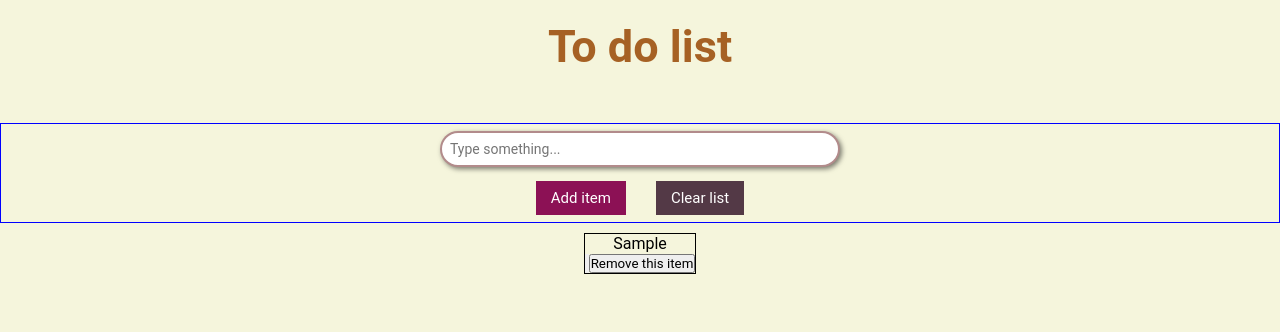
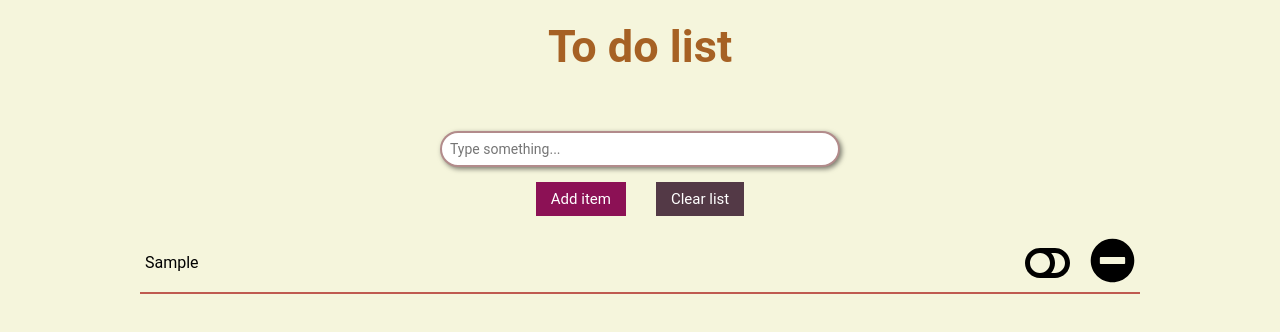
Before and after one commit to talysonxx/to-do-list-react, a React (Create React App) app: page / in a window 1280 px wide. Both pictures are taken after typing "Sample" into the empty fields and a click on the button "Add item". Shown: the top 332 px of the page. Built offline with nearby package versions, Linux system fonts and the light colour scheme.

Commit message:
customização feita e salvando lista na memoria

```diff
--- a/src/App.css
+++ b/src/App.css
@@ -22,7 +22,6 @@ h1 {
 }
 
 form {
-  border: 1px solid blue;
   margin-top: 50px;
   height: 100px;
 
@@ -61,10 +60,37 @@ input:focus {
   background-color: #26051dc7;
 }
 
-
 ul {
-  border: 1px solid black;
-  display: inline-block;
   margin-top: 10px;
   list-style: none;
+  /* width: 400px; */
 }
+.card {
+  margin: 0 auto 10px auto;
+  min-height: 400px;
+  max-width: 1000px;
+  display: flex;
+  justify-content: space-between;
+  align-items: center;
+
+  border-bottom: 2px solid #BF5A50;
+  min-height: 60px;
+  padding: 5px;
+  text-align: left;
+}
+li {
+  min-width: 250px;
+  max-width: 800px;
+  overflow: auto;
+}
+.done {
+  text-decoration: line-through;
+}
+.btn-image {
+  width: 45px;
+  border: none;
+  background-color: transparent;
+}
+.btn-image:first-child {
+  margin-right: 20px;
+}
--- a/src/App.js
+++ b/src/App.js
@@ -1,11 +1,27 @@
-import {useState} from 'react'
+import {useState, useEffect} from 'react'
 import {ToDoForm, ToDoList} from './components'
 import Item from './globals/Item'
 import './App.css'
 
+const SAVED_LIST = 'savedList'
+
 function App() {
   // states
   const [list, setList] = useState([])
+
+  // firstLoaded
+  useEffect(() => {
+    // localStorage always write as a string, so parse to JSON
+    let savedList = localStorage.getItem(SAVED_LIST)
+    // console.log(savedList)
+
+    if (savedList) setList(JSON.parse(savedList))
+  }, [])
+
+  // always load
+  useEffect(() => {
+    localStorage.setItem(SAVED_LIST, JSON.stringify(list))
+  }, [list])
 
   // actions
   const onAddItem = text => {
--- /dev/null
+++ b/src/components/Card/Card.jsx
@@ -0,0 +1,5 @@
+import React from 'react'
+
+export const Card  = ({children, className}) => {
+  return <div className={className}>{children}</div>
+}
--- /dev/null
+++ b/src/components/Card/index.js
@@ -0,0 +1 @@
+export * from './Card'
--- /dev/null
+++ b/src/components/ListItem/ListItem.jsx
@@ -0,0 +1,28 @@
+// import React from 'react'
+// import {Card} from '../Card'
+
+// export const ListItem = ({list, onItemDeleted, onDone}) => {
+//   const DoneImg = ({done}) => {
+//     if (done) {
+//       return <img alt="Done" src="./assets/on.svg"/>
+//     } else {
+//       return <img alt="Undone" src="./assets/off.svg"/>
+//     }
+//   }
+
+//   return (
+//     <ul>
+//       {list.map(item => {
+//         return (
+//             <Card key={}>
+//               <li className={item.done ? 'done' : 'undone'}>{item.text}</li>
+//               <div className="div-btn">
+//                 <button className="btn-image" onClick={() => onDone(item)}><DoneImg done={item.done}/></button>
+//                 <button className="btn-image" onClick={() => onItemDeleted(item)}><img alt="Delet" src="./assets/delet.svg"/></button>
+//               </div>
+//             </Card>
+//         )
+//       })}
+//     </ul>
+//   )
+// }
--- /dev/null
+++ b/src/components/ListItem/index.js
@@ -0,0 +1 @@
+export * from './ListItem'
--- a/src/components/ToDoList/ToDoList.jsx
+++ b/src/components/ToDoList/ToDoList.jsx
@@ -1,4 +1,6 @@
 import React from 'react'
+import {Card} from '../Card'
+import {ListItem} from '../ListItem/ListItem'
 
 export const ToDoList = ({list, onItemDeleted, onDone}) => {
   const DoneImg = ({done}) => {
@@ -13,13 +15,16 @@ export const ToDoList = ({list, onItemDeleted, onDone}) => {
     <ul>
       {list.map(item => {
         return (
-          <div className="note" key={item.id}>
+          <Card className="card" key={item.id}>
             <li className={item.done ? 'done' : 'undone'}>{item.text}</li>
-            <button onClick={() => onDone(item)}><DoneImg done={item.done}/></button>
-            <button onClick={() => onItemDeleted(item)}>Remove this item</button>
-          </div>
+            <div className="div-btn">
+              <button className="btn-image" onClick={() => onDone(item)}><DoneImg done={item.done}/></button>
+              <button className="btn-image" onClick={() => onItemDeleted(item)}><img alt="Delet" src="./assets/delet.svg"/></button>
+            </div>
+          </Card>
         )
       })}
+      {/* {list.map(item => <ListItem item={item} onDone={onDone} onItemDeleted={onItemDeleted}/>)} */}
     </ul>
   )
 }
```
